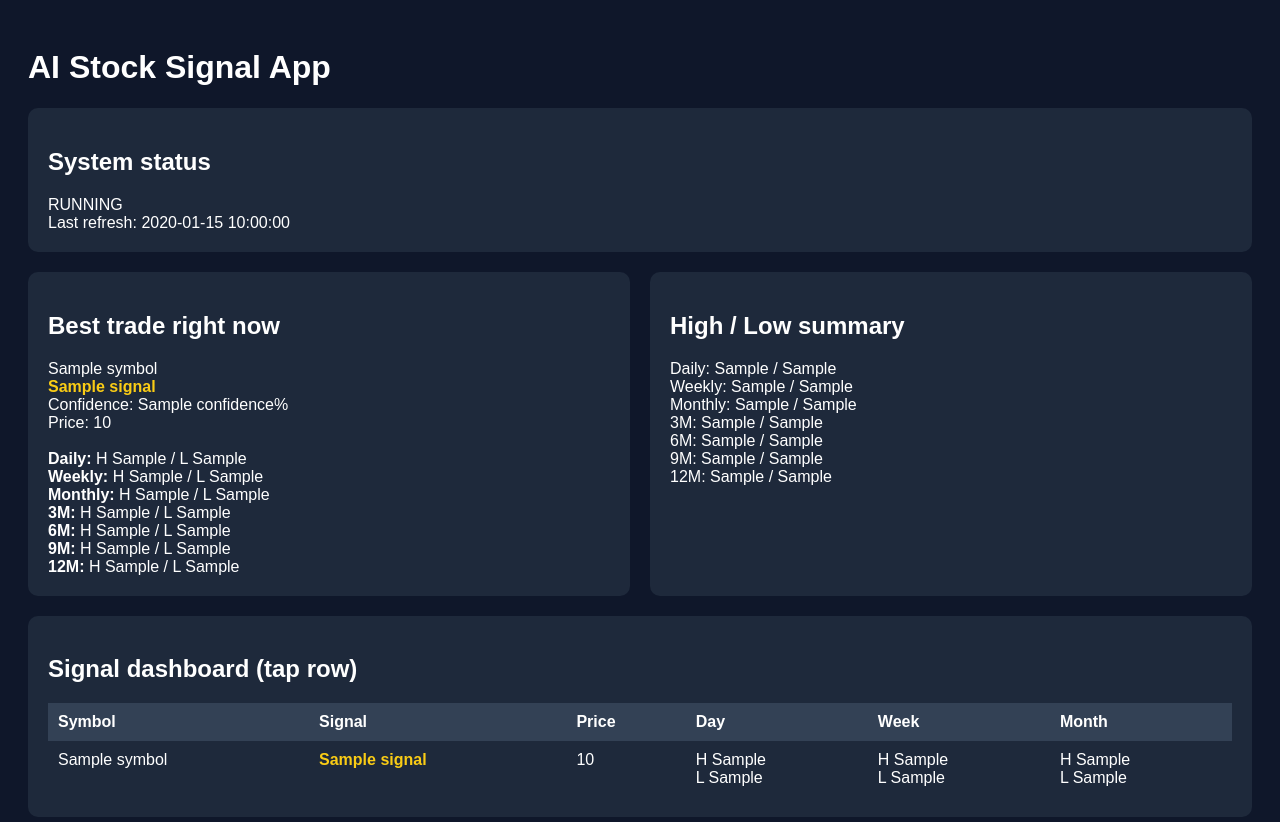
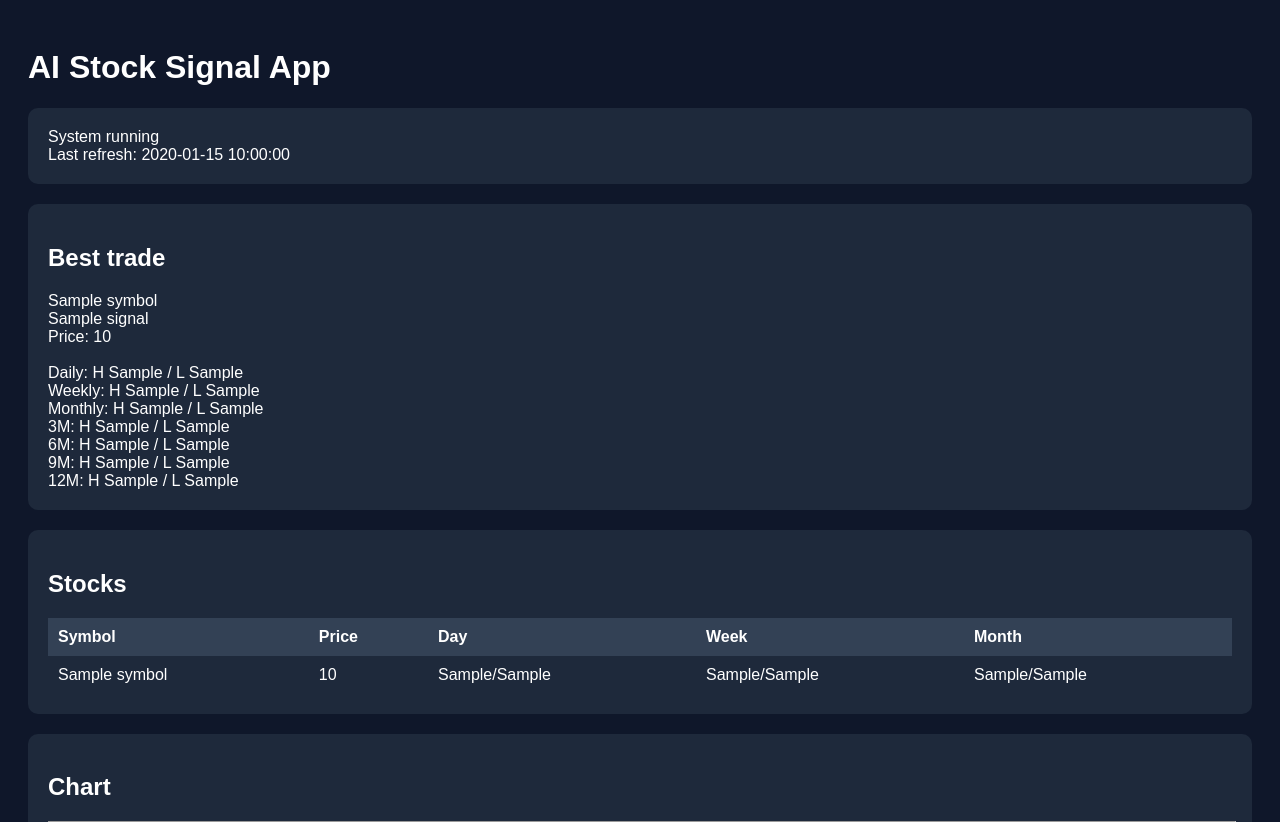
Before and after one commit to CycleX66/ai-stock-app, a Flask app: template templates/index.html in a window 1280 px wide. Shown: the top 822 px of the page. Run offline with Flask 3, Linux system fonts and the light colour scheme; the template is opened without the code that fills it: most values are stand-ins (such as "Sample title", 1, 10 or a date in 2020); grey boxes are pictures that could not be loaded.

Commit message:
replace index final clean version

```diff
--- a/templates/index.html
+++ b/templates/index.html
@@ -1,54 +1,17 @@
 <!DOCTYPE html>
 <html>
 <head>
-    <title>AI Stock Signal App</title>
+<title>AI Stock Signal</title>
 <meta http-equiv="refresh" content="30">
+
 <style>
-        body {
-            font-family: Arial, sans-serif;
-            background: #0f172a;
-            color: white;
-            padding: 20px;
-        }
-        .box {
-            background: #1e293b;
-            padding: 20px;
-            border-radius: 10px;
-            margin-bottom: 20px;
-        }
-        table {
-            width: 100%;
-            border-collapse: collapse;
-        }
-        th, td {
-            padding: 10px;
-            text-align: left;
-            vertical-align: top;
-        }
-        th {
-            background: #334155;
-        }
-        .clickable-row {
-            cursor: pointer;
-        }
-        .clickable-row:hover {
-            background: #334155;
-        }
-        .best-row {
-            background: #1e40af;
-        }
-        .hold {
-            color: #facc15;
-            font-weight: bold;
-        }
-        .grid {
-            display: grid;
-            grid-template-columns: 1fr 1fr;
-            gap: 20px;
-        }
-        @media (max-width: 900px) {
-            .grid { grid-template-columns: 1fr; }
-        }
+body { font-family: Arial; background:#0f172a; color:white; padding:20px;}
+.box { background:#1e293b; padding:20px; border-radius:10px; margin-bottom:20px;}
+table { width:100%; border-collapse:collapse;}
+th, td { padding:10px; text-align:left;}
+th { background:#334155;}
+.row:hover { background:#334155; cursor:pointer;}
+.best { background:#1e40af;}
 </style>
 </head>
 
@@ -57,53 +20,33 @@
 <h1>AI Stock Signal App</h1>
 
 <div class="box">
-    <h2>System status</h2>
-    RUNNING<br>
+System running<br>
 Last refresh: {{ now }}
 </div>
 
-<div class="grid">
-
 <div class="box">
-        <h2>Best trade right now</h2>
+<h2>Best trade</h2>
 
 {{ best.symbol }}<br>
-        <span class="hold">{{ best.signal }}</span><br>
-        Confidence: {{ best.confidence }}%<br>
+{{ best.signal }}<br>
 Price: {{ best.price }}<br><br>
 
-        <b>Daily:</b> H {{ best.daily_high }} / L {{ best.daily_low }}<br>
-        <b>Weekly:</b> H {{ best.weekly_high }} / L {{ best.weekly_low }}<br>
-        <b>Monthly:</b> H {{ best.monthly_high }} / L {{ best.monthly_low }}<br>
-        <b>3M:</b> H {{ best.high_3m }} / L {{ best.low_3m }}<br>
-        <b>6M:</b> H {{ best.high_6m }} / L {{ best.low_6m }}<br>
-        <b>9M:</b> H {{ best.high_9m }} / L {{ best.low_9m }}<br>
-        <b>12M:</b> H {{ best.high_12m }} / L {{ best.low_12m }}
+Daily: H {{ best.d_high }} / L {{ best.d_low }}<br>
+Weekly: H {{ best.w_high }} / L {{ best.w_low }}<br>
+Monthly: H {{ best.m_high }} / L {{ best.m_low }}<br>
+3M: H {{ best.m3_high }} / L {{ best.m3_low }}<br>
+6M: H {{ best.m6_high }} / L {{ best.m6_low }}<br>
+9M: H {{ best.m9_high }} / L {{ best.m9_low }}<br>
+12M: H {{ best.y_high }} / L {{ best.y_low }}
 
 </div>
 
 <div class="box">
-        <h2>High / Low summary</h2>
-
-        Daily: {{ best.daily_high }} / {{ best.daily_low }}<br>
-        Weekly: {{ best.weekly_high }} / {{ best.weekly_low }}<br>
-        Monthly: {{ best.monthly_high }} / {{ best.monthly_low }}<br>
-        3M: {{ best.high_3m }} / {{ best.low_3m }}<br>
-        6M: {{ best.high_6m }} / {{ best.low_6m }}<br>
-        9M: {{ best.high_9m }} / {{ best.low_9m }}<br>
-        12M: {{ best.high_12m }} / {{ best.low_12m }}
-
-    </div>
-
-</div>
-
-<div class="box">
-    <h2>Signal dashboard (tap row)</h2>
+<h2>Stocks</h2>
 
 <table>
 <tr>
 <th>Symbol</th>
-            <th>Signal</th>
 <th>Price</th>
 <th>Day</th>
 <th>Week</th>
@@ -111,27 +54,14 @@
 </tr>
 
 {% for s in scored %}
-        <tr class="clickable-row {% if s.symbol == best.symbol %}best-row{% endif %}"
+<tr class="row {% if s.symbol == best.symbol %}best{% endif %}"
 onclick="window.location='/?symbol={{ s.symbol }}'">
 
 <td>{{ s.symbol }}</td>
-            <td class="hold">{{ s.signal }}</td>
 <td>{{ s.price }}</td>
-
-            <td>
-                H {{ s.daily_high }}<br>
-                L {{ s.daily_low }}
-            </td>
-
-            <td>
-                H {{ s.weekly_high }}<br>
-                L {{ s.weekly_low }}
-            </td>
-
-            <td>
-                H {{ s.monthly_high }}<br>
-                L {{ s.monthly_low }}
-            </td>
+<td>{{ s.d_high }}/{{ s.d_low }}</td>
+<td>{{ s.w_high }}/{{ s.w_low }}</td>
+<td>{{ s.m_high }}/{{ s.m_low }}</td>
 
 </tr>
 {% endfor %}
@@ -140,14 +70,11 @@
 </div>
 
 <div class="box">
-    <h2>Live Chart</h2>
-    Using: {{ best.chart_symbol }}
+<h2>Chart</h2>
 
 <iframe
-        src="https://s.tradingview.com/widgetembed/?symbol={{ best.chart_symbol }}&interval=D&theme=dark&style=1"
-        width="100%"
-        height="600"
-        frameborder="0">
+src="https://s.tradingview.com/widgetembed/?symbol={{ best.chart_symbol }}&interval=D&theme=dark"
+width="100%" height="500">
 </iframe>
 
 </div>
```
Lines whose indentation alone changed are shown as unchanged.
